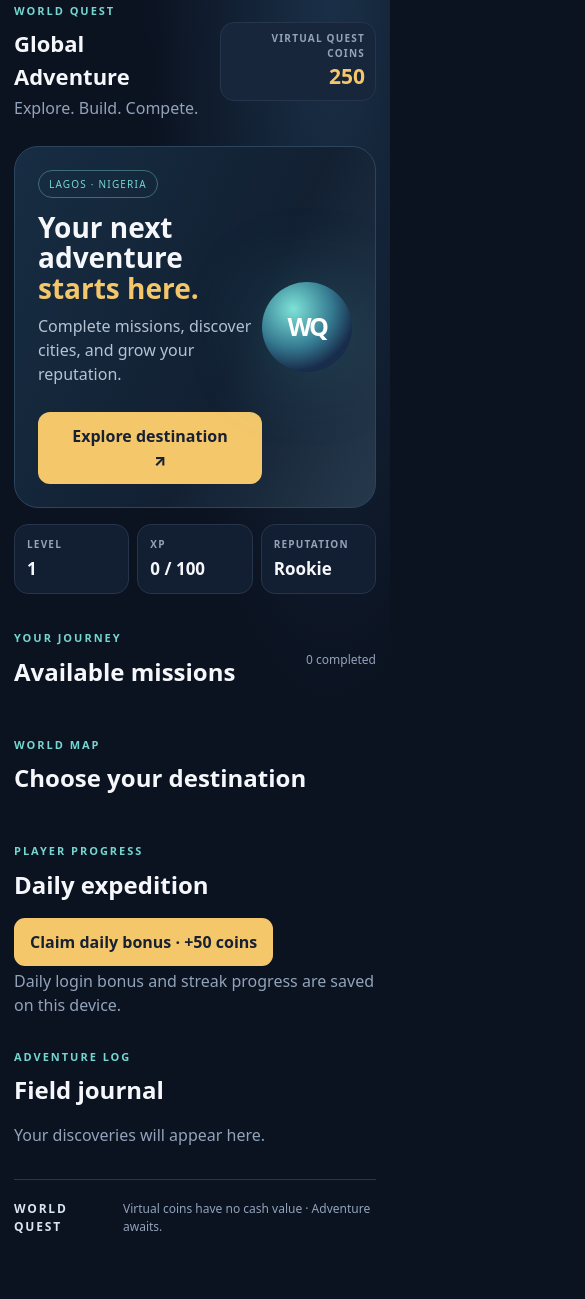
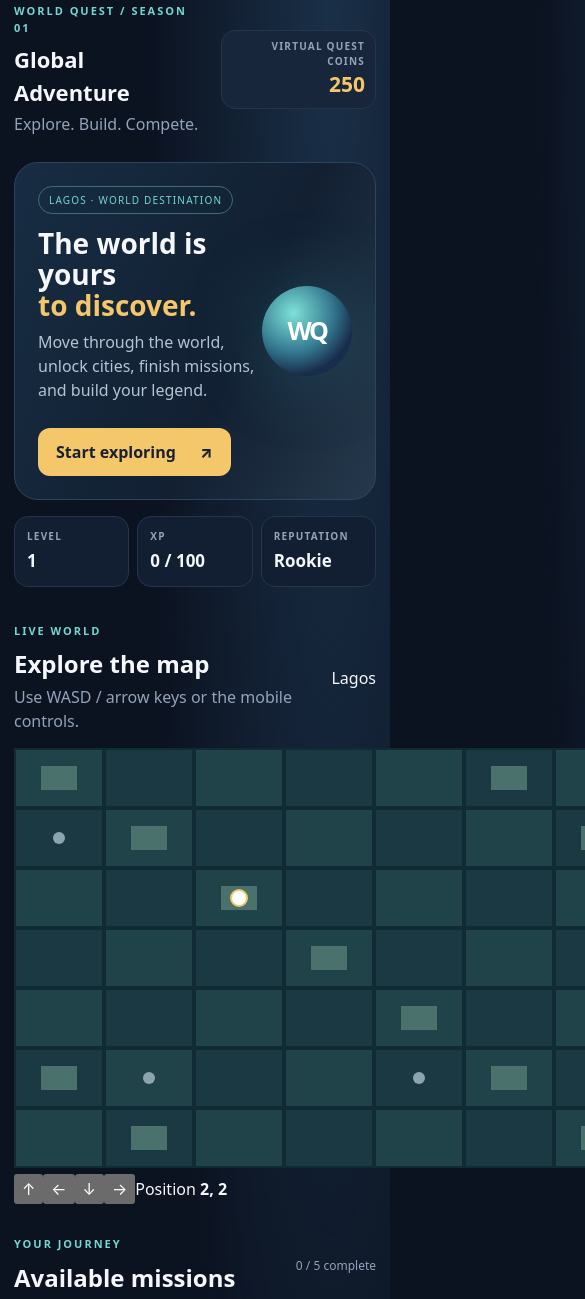
Before and after one commit to Olori24/world-quest, a website built with Vite: page index.html in a window 390 px wide. Shown: the part 15-1314 px from the top of the page, 585 px wide, since content can reach past the window. Before the commit the page ends 1281 px from the top, so only its background shows below. Built offline with nearby package versions, Linux system fonts and the light colour scheme.

Commit message:
Add interactive map and mobile movement controls

```diff
--- a/index.html
+++ b/index.html
@@ -1,10 +1,11 @@
 <!doctype html>
 <html lang="en"><head><meta charset="utf-8"><meta name="viewport" content="width=device-width,initial-scale=1,viewport-fit=cover"><meta name="theme-color" content="#101c2e"><meta name="description" content="Explore cities, complete quests, and earn virtual rewards in WORLD QUEST."><title>WORLD QUEST — Global Adventure</title><link rel="stylesheet" href="./styles.css"></head>
-<body><main class="app"><header><div><p class="eyebrow">WORLD QUEST</p><h1>Global Adventure</h1><p class="sub">Explore. Build. Compete.</p></div><div class="wallet"><span>VIRTUAL QUEST COINS</span><strong id="coins">250</strong></div></header>
-<section class="hero"><div><span class="pill">LAGOS · NIGERIA</span><h2>Your next adventure<br><em>starts here.</em></h2><p>Complete missions, discover cities, and grow your reputation.</p><button id="travel">Explore destination <span>↗</span></button></div><div class="orb" aria-hidden="true"><span>WQ</span></div></section>
+<body><main class="app"><header><div><p class="eyebrow">WORLD QUEST / SEASON 01</p><h1>Global Adventure</h1><p class="sub">Explore. Build. Compete.</p></div><div class="wallet"><span>VIRTUAL QUEST COINS</span><strong id="coins">250</strong></div></header>
+<section class="hero"><div><span class="pill" id="heroCity">LAGOS · NIGERIA</span><h2>The world is yours<br><em>to discover.</em></h2><p>Move through the world, unlock cities, finish missions, and build your legend.</p><button id="travel">Start exploring <span>↗</span></button></div><div class="orb" aria-hidden="true"><span>WQ</span></div></section>
 <section class="stats"><article><span>LEVEL</span><b id="level">1</b></article><article><span>XP</span><b id="xp">0 / 100</b></article><article><span>REPUTATION</span><b id="rep">Rookie</b></article></section>
+<section class="section world"><div class="section-head"><div><p class="eyebrow">LIVE WORLD</p><h2>Explore the map</h2><p class="sub">Use WASD / arrow keys or the mobile controls.</p></div><span class="location" id="location">Lagos</span></div><canvas id="worldMap" width="900" height="420" aria-label="Interactive world grid map"></canvas><div class="controls"><button data-move="0,-1" aria-label="Move north">↑</button><button data-move="-1,0" aria-label="Move west">←</button><button data-move="0,1" aria-label="Move south">↓</button><button data-move="1,0" aria-label="Move east">→</button><span>Position <b id="playerPos">2, 2</b></span></div></section>
 <section class="section"><div class="section-head"><div><p class="eyebrow">YOUR JOURNEY</p><h2>Available missions</h2></div><span id="count">0 completed</span></div><div class="missions" id="missions"></div></section>
-<section class="section cities"><div class="section-head"><div><p class="eyebrow">WORLD MAP</p><h2>Choose your destination</h2></div></div><div class="city-grid" id="cityGrid"></div></section>
-<section class="section"><div class="section-head"><div><p class="eyebrow">PLAYER PROGRESS</p><h2>Daily expedition</h2></div></div><button id="daily">Claim daily bonus · +50 coins</button><p class="sub">Daily login bonus and streak progress are saved on this device.</section>
-<section class="section"><div class="section-head"><div><p class="eyebrow">ADVENTURE LOG</p><h2>Field journal</h2></div></div><div id="journal"><p class="sub">Your discoveries will appear here.</p></div></section>
-<footer><span>WORLD QUEST</span><span>Virtual coins have no cash value · Adventure awaits.</span></footer></main><div id="toast" role="status" aria-live="polite"></div><script src="./game.js"></script></body></html>
+<section class="section cities"><div class="section-head"><div><p class="eyebrow">DESTINATION BOARD</p><h2>Choose a city</h2></div></div><div class="city-grid" id="cityGrid"></div></section>
+<section class="section"><div class="section-head"><div><p class="eyebrow">PLAYER PROGRESS</p><h2>Daily expedition</h2></div></div><button id="daily">Claim daily bonus · +50 coins</button><p class="sub">Progress is currently saved on this device. Virtual coins have no cash value.</section>
+<section class="section"><div class="section-head"><div><p class="eyebrow">ADVENTURE LOG</p><h2>Field journal</h2></div></div><div id="journal"></div></section>
+<footer><span>WORLD QUEST</span><span>Virtual coins only · No cash value</span></footer></main><div id="toast" role="status" aria-live="polite"></div><script src="./game.js"></script></body></html>
```
